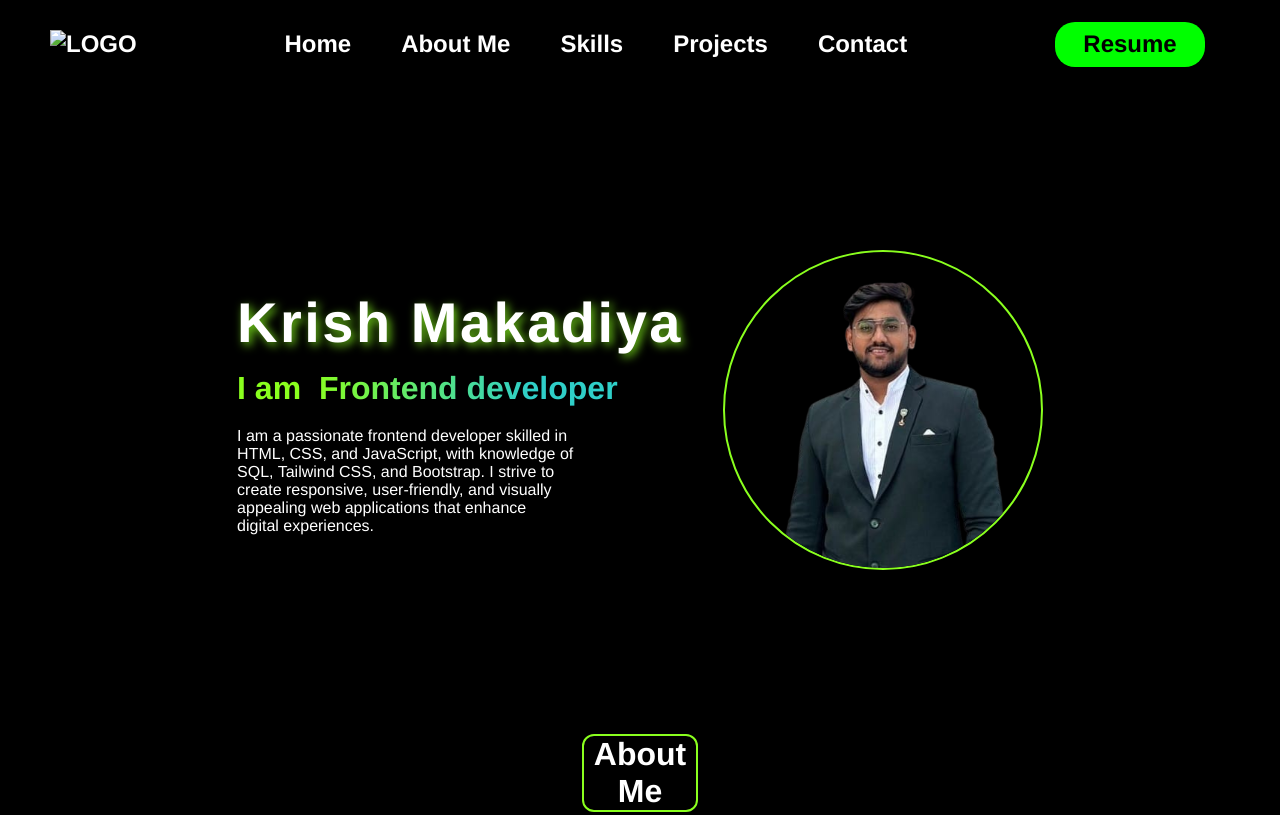
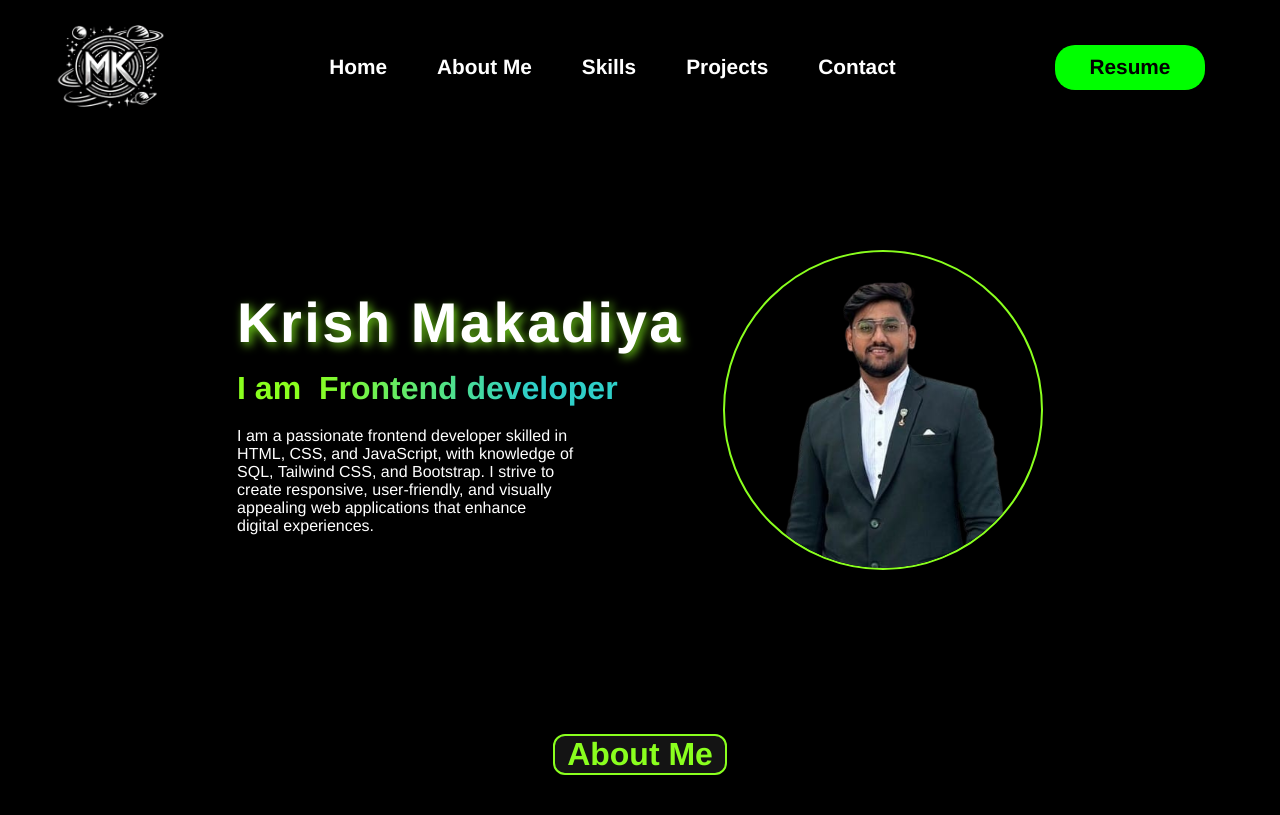
Before and after one commit to krishm04/My-New-Portfolio, a plain HTML site: page Portfolio.html in a window 1280 px wide. Shown: the top 815 px of the page. Drawn offline with Linux system fonts and the light colour scheme.

Commit message:
adding new log and changes in htm and css

```diff
--- a/Portfolio.html
+++ b/Portfolio.html
@@ -12,7 +12,7 @@
     <div class="container">
         <div class="navbar">
             <div class="logo">
-                <img src="logo.png" alt="logo" width="120px" height="60px">
+                <img src="/svg/logo.png" alt="logo" width="120px" height="60px">
             </div>
             <div class="navigation">
                 <nav class="nav">
@@ -68,6 +68,9 @@
                     video games, and coding of course. Interested in the entire frontend<br>
                     spectrum and working on ambitious projects with interesting people.
                 </p>
+                <div class="icons">
+
+                </div>
             </div>
         </div>
 
@@ -144,7 +147,11 @@
 
         <!--Contact me  -->
         <footer id="Contact">
-            <h2 class="Contact title">Contact</h2>
+            <h2 class="heading">Contact</h2>
+            <div  class="contact aft-tit">
+
+
+            </div>
 
         </footer>
 
--- a/portfoli.css
+++ b/portfoli.css
@@ -49,24 +49,22 @@ body{
     gap: 20px;
 }
 
-.logo {
-    font-size: 1.5rem;
-    font-weight: bold;
-    text-transform: uppercase;
+.logo img{
+    height: 110px;
 }
 .nav ul{
     display: flex;
 }
 .nav ul li{
     list-style: none;
-    padding: 0 25px;
+    padding: 10px 25px;
 }
 .nav ul li a{
     text-decoration: none;
     color: white;
-    font-size: 1.5rem;
+    font-size: 1.3rem;
     font-weight: bold;
-    transition: color 0.3s ease-in-out;
+    transition: transform 0.3s ease-in-out;
 }
 .nav ul li a:hover{
     text-decoration: underline;
@@ -78,7 +76,7 @@ body{
 .hire{
     width: 150px;
     height: 45px;
-    font-size: 1.5rem;
+    font-size: 1.3rem;
     font-weight: bold;
     border: none;
     border-radius: 20px;
@@ -92,7 +90,7 @@ body{
     color: lime;
     box-shadow: 0px 0px 20px lime;
     border:2px solid #8AFF1E;
-    transform: translate(0,-10px);
+    transform: translate(0px,-10px);
 }
 .display{
     padding-top: 250px;
@@ -148,11 +146,13 @@ body{
       /* for all heding */
 .heading{
     margin: 50px auto;
-    width:10%;
-    border: 2px solid #8AFF1E;
+    color:#8AFF1E;
+    width:15%;
+    border: 2px solid ;
     border-radius: 12px;
     text-align: center;
     font-size: 2rem;
+    background-color: rgba(255, 255, 255, 0.08);
 }
 
 
@@ -170,8 +170,8 @@ body{
 .about-img img{
     width: 300px;
     height: 300px;
-    background-color: #212121;
     border-radius: 50%;
+    background-color: #85fb171a;
 }
 .about-img img:hover {
     transform: scale(1.07);
@@ -240,7 +240,7 @@ height: 80px;
     justify-content: center;
     gap: 20px;
     flex-wrap: wrap;
-    padding: 40px;
+    padding: 25px;
 }
 .project{
     text-align: center;
```
Also changed, not shown: svg/logo.png (added).
